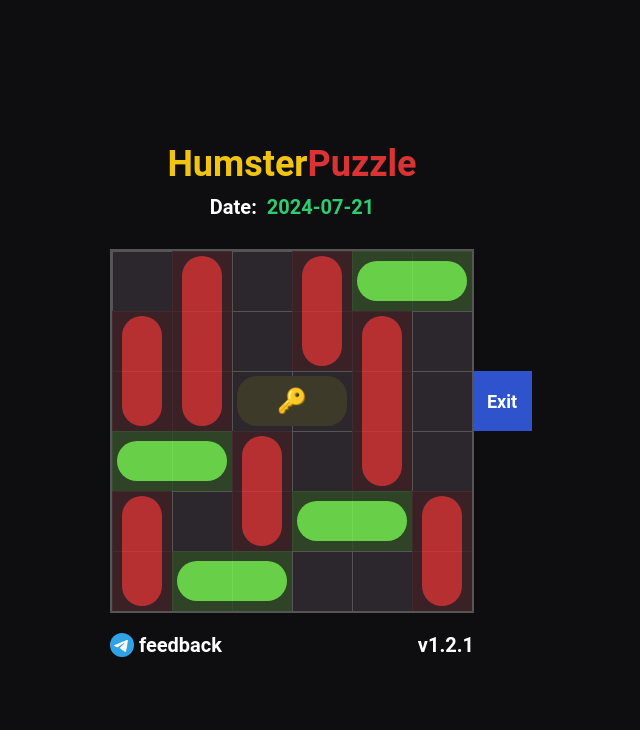
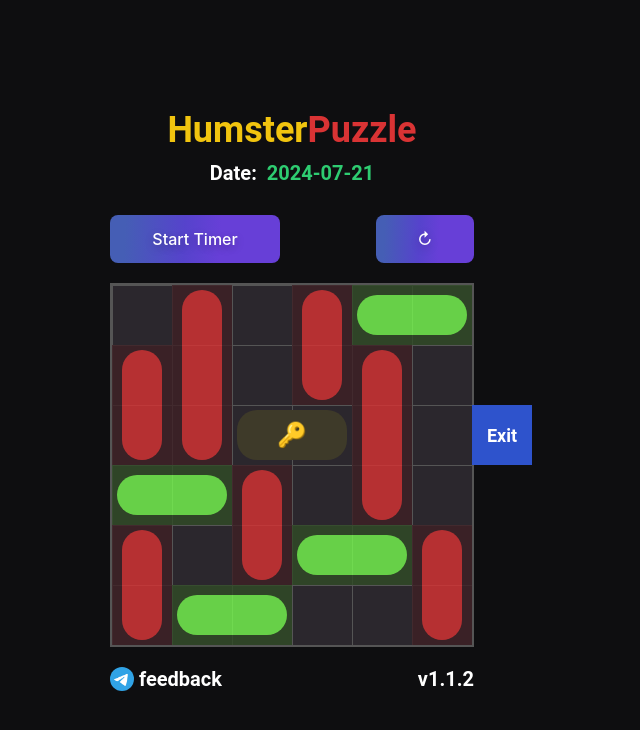
Before and after one commit to babaduk47/babaduk47.github.io, a PHP site: page / in a window 1280 px wide. Shown: the top 730 px of the page, without its empty margins (348-988 px from the left). Run offline with PHP 8.4, Linux system fonts and the light colour scheme.

Commit message:
v1.1.2 - add refresh and timer

```diff
--- a/index.html
+++ b/index.html
@@ -4,7 +4,7 @@
     <meta charset="UTF-8">
     <meta name="viewport" content="width=device-width, initial-scale=1.0">
     <title>Humster Puzzle</title>
-    <link rel="stylesheet" href="style.css?2v">
+    <link rel="stylesheet" href="style.css?v1.1.2">
 </head>
 <script async src="https://www.googletagmanager.com/gtag/js?id=G-BL7SQ719F9"></script>
 <script>
@@ -28,6 +28,12 @@
         <div id="date-label">Date:</div>
         <div id="date-display"></div>
     </div>
+
+    <div class="controls">
+        <button class="button" id="timerButton">Start Timer</button>
+        <button class="button" id="refreshButton">↻</button>
+    </div>
+
     <div id="grid"></div>
     <div class="footer">
         <div id="footer-social">
@@ -36,9 +42,9 @@
                 feedback
             </a>
         </div>
-        <div id="footer-version">v1.2.1</div>
+        <div id="footer-version">v1.1.2</div>
     </div>
 </div>
-<script src="script.js?v2"></script>
+<script src="script.js?v1.1.2"></script>
 </body>
 </html>
--- a/style.css
+++ b/style.css
@@ -110,7 +110,7 @@ body {
     height: 60px;
     background-color: #2e53cc;
     position: absolute;
-    z-index: -1;
+    /*z-index: -1;*/
     display: flex;
     justify-content: center;
     align-items: center;
@@ -175,3 +175,47 @@ body {
     border: none;
     outline: none;
 }
+
+.button {
+    background-image: linear-gradient(92.88deg, #455EB5 9.16%, #5643CC 43.89%, #673FD7 64.72%);
+    border-radius: 8px;
+    border-style: none;
+    box-sizing: border-box;
+    color: #FFFFFF;
+    cursor: pointer;
+    flex-shrink: 0;
+    font-family: "Inter UI","SF Pro Display",-apple-system,BlinkMacSystemFont,"Segoe UI",Roboto,Oxygen,Ubuntu,Cantarell,"Open Sans","Helvetica Neue",sans-serif;
+    font-size: 16px;
+    font-weight: 500;
+    height: 3rem;
+    padding: 0 1.6rem;
+    text-align: center;
+    text-shadow: rgba(0, 0, 0, 0.25) 0 3px 8px;
+    transition: all .5s;
+    user-select: none;
+    -webkit-user-select: none;
+    touch-action: manipulation;
+}
+
+.button:hover {
+    box-shadow: rgba(80, 63, 205, 0.5) 0 1px 30px;
+    transition-duration: .1s;
+}
+
+@media (min-width: 768px) {
+    .button {
+        padding: 0 2.6rem;
+    }
+}
+
+.controls {
+    display: flex;
+    align-items: center;
+    margin-bottom: 20px;
+    justify-content: space-between;
+    width: 100%;
+}
+
+#timerButton {
+    width: 170px;
+}
```
Also changed, not shown: script.js (+40 -1 lines).
